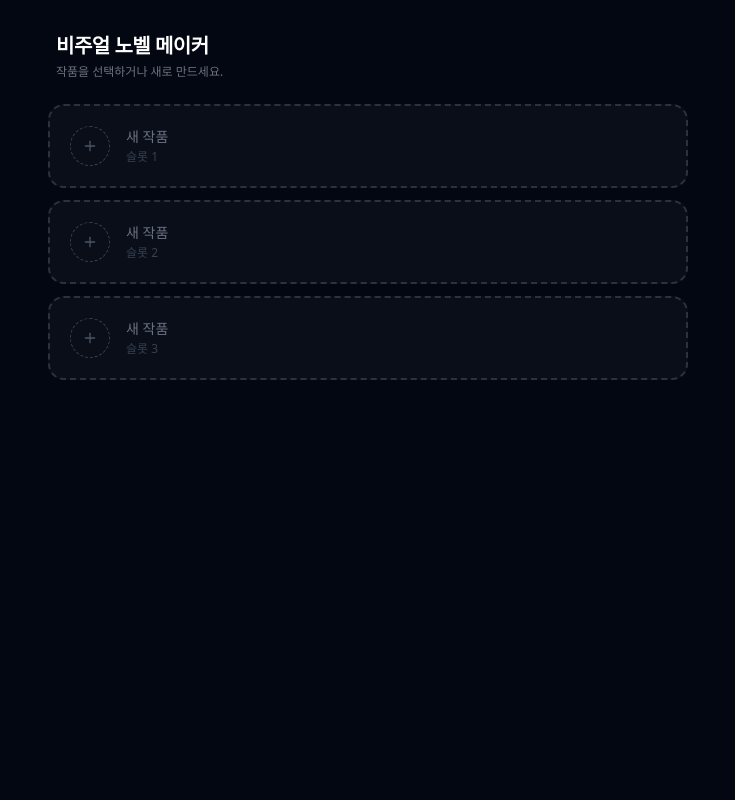
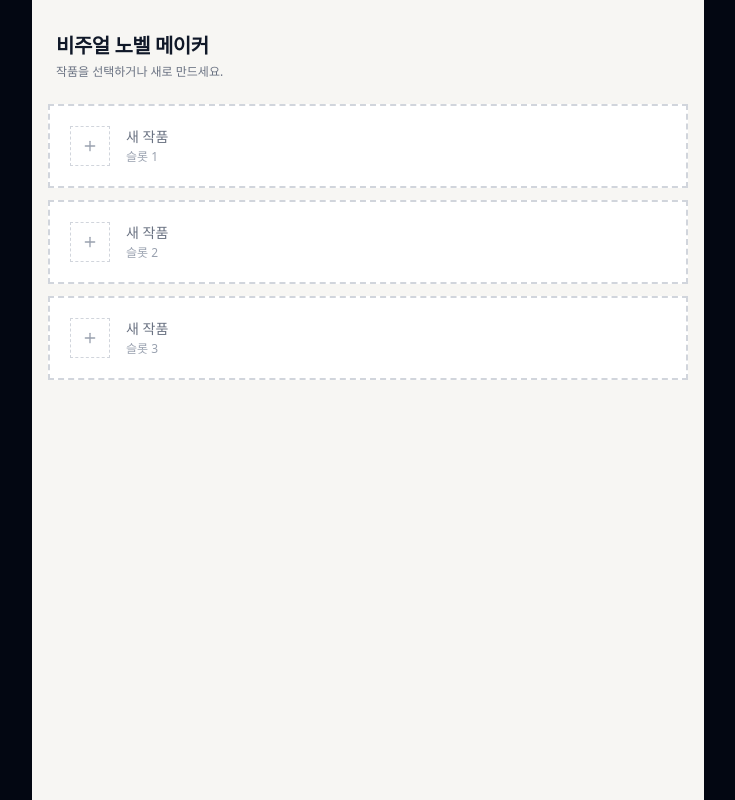
Before and after one commit to amaran-th/interactive-portfolio, a Next.js app: page /visual-novel-studio in a window 1280 px wide. Shown: the whole page, without its empty margins (272-1007 px from the left). Built offline with nearby package versions, Linux system fonts and the light colour scheme.

Commit message:
feat: VN 스튜디오 홈 화면 라이트 톤 리스킨

```diff
--- a/app/(portfolio)/playground/_sections/Works/2_VisualNovelStudio/HomeScreen.tsx
+++ b/app/(portfolio)/playground/_sections/Works/2_VisualNovelStudio/HomeScreen.tsx
@@ -22,14 +22,14 @@ function EmptySlotCard({
   return (
     <button
       onClick={onStart}
-      className="flex items-center gap-4 rounded-2xl border-2 border-dashed border-white/15 bg-white/3 px-5 py-5 text-left transition-all hover:border-white/30 hover:bg-white/6"
+      className="flex items-center gap-4 border-2 border-dashed border-gray-300 bg-white px-5 py-5 text-left transition-all hover:border-gray-400 hover:bg-gray-50"
     >
-      <div className="flex size-10 shrink-0 items-center justify-center rounded-full border border-dashed border-white/20">
-        <Plus className="size-4 text-gray-600" />
+      <div className="flex size-10 shrink-0 items-center justify-center border border-dashed border-gray-300">
+        <Plus className="size-4 text-gray-400" />
       </div>
       <div>
         <p className="text-sm font-medium text-gray-500">새 작품</p>
-        <p className="mt-0.5 text-xs text-gray-700">슬롯 {index + 1}</p>
+        <p className="mt-0.5 text-xs text-gray-400">슬롯 {index + 1}</p>
       </div>
     </button>
   );
@@ -62,9 +62,9 @@ function FilledSlotCard({
   };
 
   return (
-    <div className="relative flex items-center gap-4 rounded-2xl border-2 border-white/10 bg-white/5 px-5 py-5 transition-all hover:border-white/20 hover:bg-white/8">
+    <div className="relative flex items-center gap-4 border-2 border-gray-200 bg-white px-5 py-5 transition-all hover:border-gray-300 hover:bg-gray-50">
       {/* Slot number badge */}
-      <div className="flex size-10 shrink-0 items-center justify-center rounded-full bg-white/8 font-mono text-xs text-gray-600">
+      <div className="flex size-10 shrink-0 items-center justify-center bg-gray-100 font-mono text-xs text-gray-400">
         {String(index + 1).padStart(2, "0")}
       </div>
 
@@ -83,7 +83,7 @@ function FilledSlotCard({
                 setEditing(false);
               }
             }}
-            className="w-full rounded border border-white/20 bg-white/10 px-2 py-0.5 text-sm font-semibold text-white outline-none"
+            className="w-full border border-gray-300 bg-gray-50 px-2 py-0.5 text-sm font-semibold text-gray-900 outline-none"
           />
         ) : (
           <button
@@ -91,20 +91,20 @@ function FilledSlotCard({
               setDraft(slot.title);
               setEditing(true);
             }}
-            className="truncate text-left text-sm font-semibold text-white hover:opacity-70"
+            className="truncate text-left text-sm font-semibold text-gray-900 hover:opacity-70"
             title="클릭해서 제목 수정"
           >
             {slot.title}
           </button>
         )}
         <div className="mt-1 flex flex-wrap items-center gap-1.5">
-          <span className="rounded-full bg-white/6 px-2 py-0.5 text-xs text-gray-500">
+          <span className="bg-gray-100 px-2 py-0.5 text-xs text-gray-500">
             {slot.cutCount}컷
           </span>
-          <span className="rounded-full bg-white/6 px-2 py-0.5 text-xs text-gray-500">
+          <span className="bg-gray-100 px-2 py-0.5 text-xs text-gray-500">
             {slot.characterCount}캐릭터
           </span>
-          <span className="text-xs text-gray-700">{relativeTime(slot.updatedAt)}</span>
+          <span className="text-xs text-gray-400">{relativeTime(slot.updatedAt)}</span>
         </div>
       </div>
 
@@ -114,13 +114,13 @@ function FilledSlotCard({
           <>
             <button
               onClick={() => setConfirmDelete(false)}
-              className="rounded-full border border-white/15 px-3 py-1.5 text-xs text-gray-400 hover:bg-white/5"
+              className="border border-gray-200 px-3 py-1.5 text-xs text-gray-600 hover:bg-gray-50"
             >
               취소
             </button>
             <button
               onClick={onDelete}
-              className="rounded-full bg-red-900/60 px-3 py-1.5 text-xs text-red-300 hover:bg-red-800/60"
+              className="bg-red-500 px-3 py-1.5 text-xs text-white hover:bg-red-600"
             >
               삭제
             </button>
@@ -129,19 +129,19 @@ function FilledSlotCard({
           <>
             <button
               onClick={() => setConfirmDelete(true)}
-              className="rounded-full border border-white/10 px-2.5 py-1.5 text-xs text-gray-600 transition-colors hover:border-red-900/50 hover:text-red-400"
+              className="border border-gray-200 px-2.5 py-1.5 text-xs text-gray-400 transition-colors hover:border-red-300 hover:text-red-600"
             >
               삭제
             </button>
             <button
               onClick={onPlay}
-              className="rounded-full border border-white/15 px-3 py-1.5 text-xs text-gray-300 transition-colors hover:border-white/30 hover:text-white"
+              className="border border-gray-200 px-3 py-1.5 text-xs text-gray-700 transition-colors hover:border-gray-400 hover:text-gray-900"
             >
               ▶
             </button>
             <button
               onClick={onSelect}
-              className="rounded-full bg-white px-4 py-1.5 text-xs font-semibold text-gray-950 transition-colors hover:bg-gray-100"
+              className="bg-[#2f3a8f] px-4 py-1.5 text-xs font-semibold text-white transition-colors hover:opacity-90"
             >
               편집 →
             </button>
@@ -172,7 +172,7 @@ export default function HomeScreen({
   onDeleteSlot,
 }: Props) {
   return (
-    <div className="flex h-full flex-col bg-gray-950 text-white">
+    <div className="flex h-full flex-col bg-[#f7f6f3] text-gray-900">
       {/* Header */}
       <div className="shrink-0 px-6 pt-8 pb-6">
         <h1 className="text-xl font-bold tracking-tight">비주얼 노벨 메이커</h1>
```
